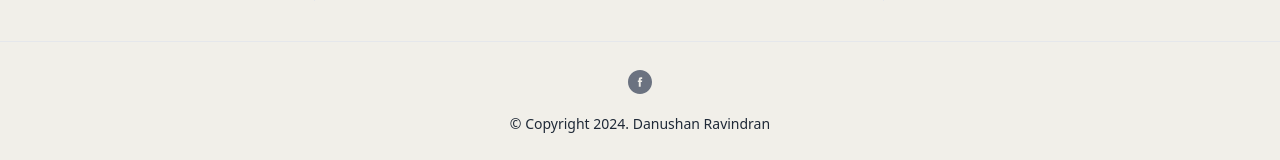
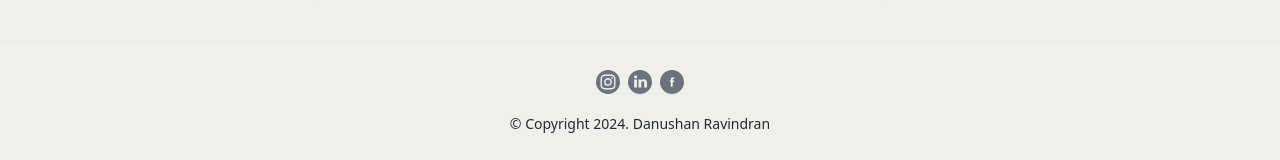
Before and after one commit to Danushan99/dhanu_dev, a React (Vite) app: page / in a window 1280 px wide. Shown: the part 2248-2408 px from the top of the page. Built offline with nearby package versions, Linux system fonts and the light colour scheme.

Commit message:
icons add

```diff
--- a/src/componets/Footer.jsx
+++ b/src/componets/Footer.jsx
@@ -1,5 +1,5 @@
 /* eslint-disable react/no-unknown-property */
-import React from 'react';
+import React from "react";
 
 function Footer() {
   return (
@@ -9,53 +9,129 @@ function Footer() {
           <div className="text-sm uppercase text-gray-1 font-bold">Menu</div>
           <ul>
             <li className="my-2">
-              <a className="hover:text-war" href="">Home</a>
+              <a className="hover:text-war" href="">
+                Home
+              </a>
             </li>
             <li className="my-2">
-              <a className="hover:text-war" href="">About</a>
+              <a className="hover:text-war" href="">
+                About
+              </a>
             </li>
             <li className="my-2">
-              <a className="hover:text-war" href="">Services</a>
+              <a className="hover:text-war" href="">
+                Services
+              </a>
             </li>
             <li className="my-2">
-              <a className="hover:text-war" href="#">Contact</a>
+              <a className="hover:text-war" href="#">
+                Contact
+              </a>
             </li>
           </ul>
         </div>
         <div className="p-5 sm:w-7/12 border-r text-center">
           <h3 className="font-bold text-xl text-gray-1 mb-4">Quick Bio</h3>
-          <p className="text-gray-500 text-sm mb-10"> I am a highly self-motivated and enthusiastic individual with
-          excellent communication and interpersonal skills. </p>
+          <p className="text-gray-500 text-sm mb-10">
+            {" "}
+            I am a highly self-motivated and enthusiastic individual with
+            excellent communication and interpersonal skills.{" "}
+          </p>
         </div>
         <div className="p-5 sm:w-3/12">
-          <div className="text-sm uppercase text-gray-1 font-bold">Contact Us</div>
+          <div className="text-sm uppercase text-gray-1 font-bold">
+            Contact Us
+          </div>
           <ul>
             <li className="my-2">
-              <a className="hover:text-war" href="#">No 6/9 , Ben & Nancy Tower Ramakrishna Road Colombo Srilanka</a>
+              <a className="hover:text-war" href="#">
+                No 6/9 , Ben & Nancy Tower Ramakrishna Road Colombo Srilanka
+              </a>
             </li>
             <li className="my-2">
-              <a className="hover:text-war" href="mailto:Danuthasan008@gmail.com">Danuthasan008@gmail.com.com</a>
+              <a
+                className="hover:text-war"
+                href="mailto:Danuthasan008@gmail.com"
+              >
+                Danuthasan008@gmail.com.com
+              </a>
             </li>
           </ul>
         </div>
       </div>
       <div className="flex py-5 m-auto text-gray-800 text-sm flex-col items-center border-t max-w-screen-xl">
         <div className="md:flex-auto md:flex-row-reverse mt-2 flex-row flex">
-          <a href="#" className="w-6 mx-1">
-            <svg className="fill-current cursor-pointer text-gray-500 hover:text-war" width="100%" height="100%"
-              viewBox="0 0 24 24" version="1.1" xmlns="http://www.w3.org/2000/svg"
-              xmlnsXlink="http://www.w3.org/1999/xlink" xmlSpace="preserve" xmlnsSerif="http://www.serif.com/"
-              style={{ fillRule: 'evenodd', clipRule: 'evenodd', strokeLinejoin: 'round', strokeMiterlimit: 2 }}>
-              <path id="Twitter" d="M24,12c0,6.627 -5.373,12 -12,12c-6.627,0 -12,-5.373 -12,-12c0,-6.627
+
+          <a href="https://www.facebook.com/danu.deviil/" className="w-6 mx-1">
+            <svg
+              className="fill-current cursor-pointer text-gray-500 hover:text-war"
+              width="100%"
+              height="100%"
+              viewBox="0 0 24 24"
+              version="1.1"
+
+              xmlSpace="preserve"
+
+              style={{
+                fillRule: "evenodd",
+                clipRule: "evenodd",
+                strokeLinejoin: "round",
+                strokeMiterlimit: 2,
+              }}
+            >
+              <path
+                id="Twitter"
+                d="M24,12c0,6.627 -5.373,12 -12,12c-6.627,0 -12,-5.373 -12,-12c0,-6.627
                 5.373,-12 12,-12c6.627,0 12,5.373
                 12,12Zm-11.278,0l1.294,0l0.172,-1.617l-1.466,0l0.002,-0.808c0,-0.422
                 0.04,-0.648 0.646,-0.648l0.809,0l0,-1.616l-1.295,0c-1.555,0 -2.103,0.784
-                -2.103,2.102l0,0.97l-0.969,0l0,1.617l0.969,0l0,4.689l1.941,0l0,-4.689Z"></path>
+                -2.103,2.102l0,0.97l-0.969,0l0,1.617l0.969,0l0,4.689l1.941,0l0,-4.689Z"
+              ></path>
+            </svg>
+          </a>
+
+          <a href="https://www.linkedin.com/in/danushan-r/" className="w-6 mx-1">
+            <svg
+              className="fill-current cursor-pointer text-gray-500 hover:text-war"
+              width="100%"
+              height="100%"
+              viewBox="0 0 24 24"
+              version="1.1"
+
+              xmlSpace="preserve"
+
+              style={{
+                fillRule: "evenodd",
+                clipRule: "evenodd",
+                strokeLinejoin: "round",
+                strokeMiterlimit: 2,
+              }}
+            >
+              <path d="M12 0c6.627 0 12 5.373 12 12s-5.373 12-12 12S0 18.627 0 12 5.373 0 12 0zM8.951 9.404H6.165V17.5H8.95V9.404zm6.841-.192c-1.324 0-1.993.629-2.385 1.156l-.127.181V9.403h-2.786l.01.484c.006.636.007 1.748.005 2.93l-.015 4.683h2.786v-4.522c0-.242.018-.484.092-.657.202-.483.66-.984 1.43-.984.955 0 1.367.666 1.408 1.662l.003.168V17.5H19v-4.643c0-2.487-1.375-3.645-3.208-3.645zM7.576 5.5C6.623 5.5 6 6.105 6 6.899c0 .73.536 1.325 1.378 1.392l.18.006c.971 0 1.577-.621 1.577-1.398C9.116 6.105 8.53 5.5 7.576 5.5z" />
+            </svg>
+          </a>
+          <a href="https://www.instagram.com/dhanu_thazan_/" className="w-6 mx-1">
+            <svg
+              className="fill-current cursor-pointer text-gray-500 hover:text-war"
+              width="100%"
+              height="100%"
+              viewBox="0 0 24 24"
+              version="1.1"
+
+              xmlSpace="preserve"
+
+              style={{
+                fillRule: "evenodd",
+                clipRule: "evenodd",
+                strokeLinejoin: "round",
+                strokeMiterlimit: 2,
+              }}
+            >
+              <path d="M12 0c6.6274 0 12 5.3726 12 12s-5.3726 12-12 12S0 18.6274 0 12 5.3726 0 12 0zm3.115 4.5h-6.23c-2.5536 0-4.281 1.6524-4.3805 4.1552L4.5 8.8851v6.1996c0 1.3004.4234 2.4193 1.2702 3.2359.7582.73 1.751 1.1212 2.8818 1.1734l.2633.006h6.1694c1.3004 0 2.389-.4234 3.1754-1.1794.762-.734 1.1817-1.7576 1.2343-2.948l.0056-.2577V8.8851c0-1.2702-.4234-2.3589-1.2097-3.1452-.7338-.762-1.7575-1.1817-2.9234-1.2343l-.252-.0056zM8.9152 5.8911h6.2299c.9072 0 1.6633.2722 2.2076.8166.4713.499.7647 1.1758.8103 1.9607l.0063.2167v6.2298c0 .9375-.3327 1.6936-.877 2.2077-.499.4713-1.176.7392-1.984.7806l-.2237.0057H8.9153c-.9072 0-1.6633-.2722-2.2076-.7863-.499-.499-.7693-1.1759-.8109-2.0073l-.0057-.2306V8.885c0-.9073.2722-1.6633.8166-2.2077.4712-.4713 1.1712-.7392 1.9834-.7806l.2242-.0057h6.2299-6.2299zM12 8.0988c-2.117 0-3.871 1.7238-3.871 3.871A3.8591 3.8591 0 0 0 12 15.8408c2.1472 0 3.871-1.7541 3.871-3.871 0-2.117-1.754-3.871-3.871-3.871zm0 1.3911c1.3609 0 2.4798 1.119 2.4798 2.4799 0 1.3608-1.119 2.4798-2.4798 2.4798-1.3609 0-2.4798-1.119-2.4798-2.4798 0-1.361 1.119-2.4799 2.4798-2.4799zm4.0222-2.3589a.877.877 0 1 0 0 1.754.877.877 0 0 0 0-1.754z" />
             </svg>
           </a>
 
 
-          {/* */}
         </div>
         <div className="my-5">© Copyright 2024. Danushan Ravindran</div>
       </div>
```
